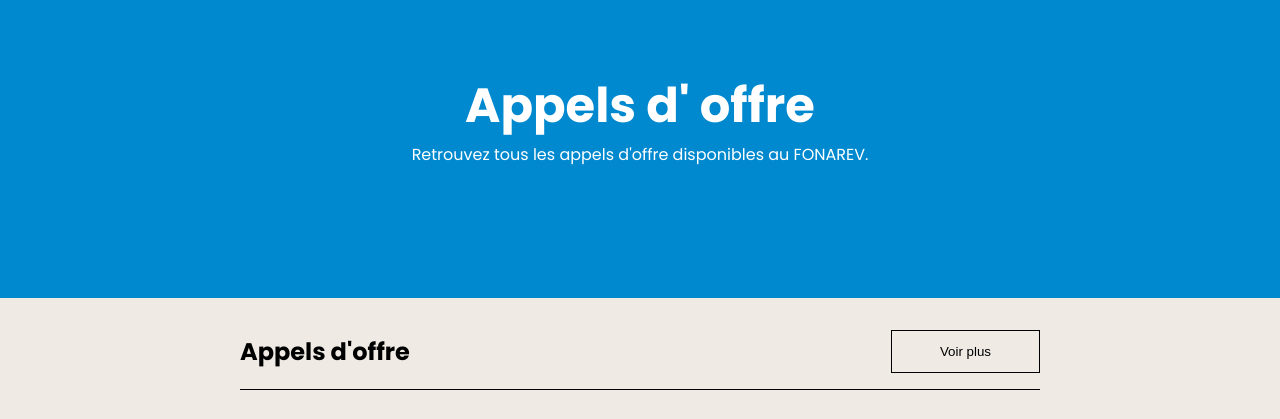
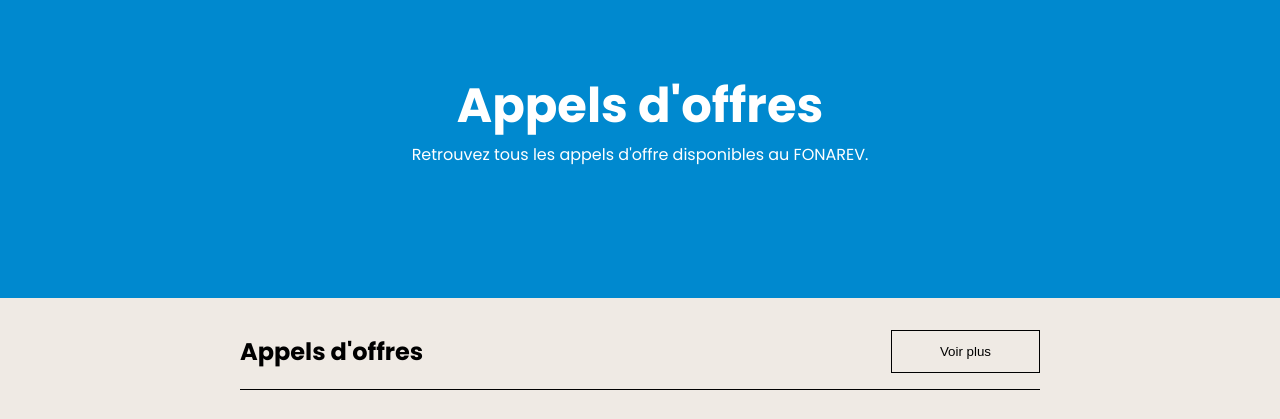
Before and after one commit to Mardoxhee/fonarev-web-site-front, a Next.js app: page /opportunites/appels in a window 1280 px wide. Shown: the part 174-593 px from the top of the page. Built offline with nearby package versions, Linux system fonts and the light colour scheme.

Commit message:
fix appels offres

```diff
--- a/src/app/opportunites/appels/page.js
+++ b/src/app/opportunites/appels/page.js
@@ -7,7 +7,7 @@
         <main className={styles.main}>
           <section className={styles.bannerContainer}>
               <h1>
-                  Appels d' offre
+                  Appels d'offres
               </h1>
               <p>
                 Retrouvez tous les appels d'offre disponibles au FONAREV.
@@ -15,7 +15,7 @@
           </section>
           <section className={styles.subtitle}>
             <div className={styles.titleContainer}>
-                <h2> Appels d'offre</h2>
+                <h2> Appels d'<span>offres</span></h2>
                 <button>Voir plus</button>
             </div>
 
--- a/src/components/header.js
+++ b/src/components/header.js
@@ -96,7 +96,7 @@
                     <Link href="#">Opportunités</Link>
                     <small className={styles.secondaryMenu}>
                         <Link href="#">Offres d'emploi</Link>
-                        <Link href="/opportunites/appels">Appels d'offre</Link>
+                        <Link href="/opportunites/appels">Appels d'offres</Link>
                         <Link href="#">Stages</Link>
                     </small>
                 </li>
```
